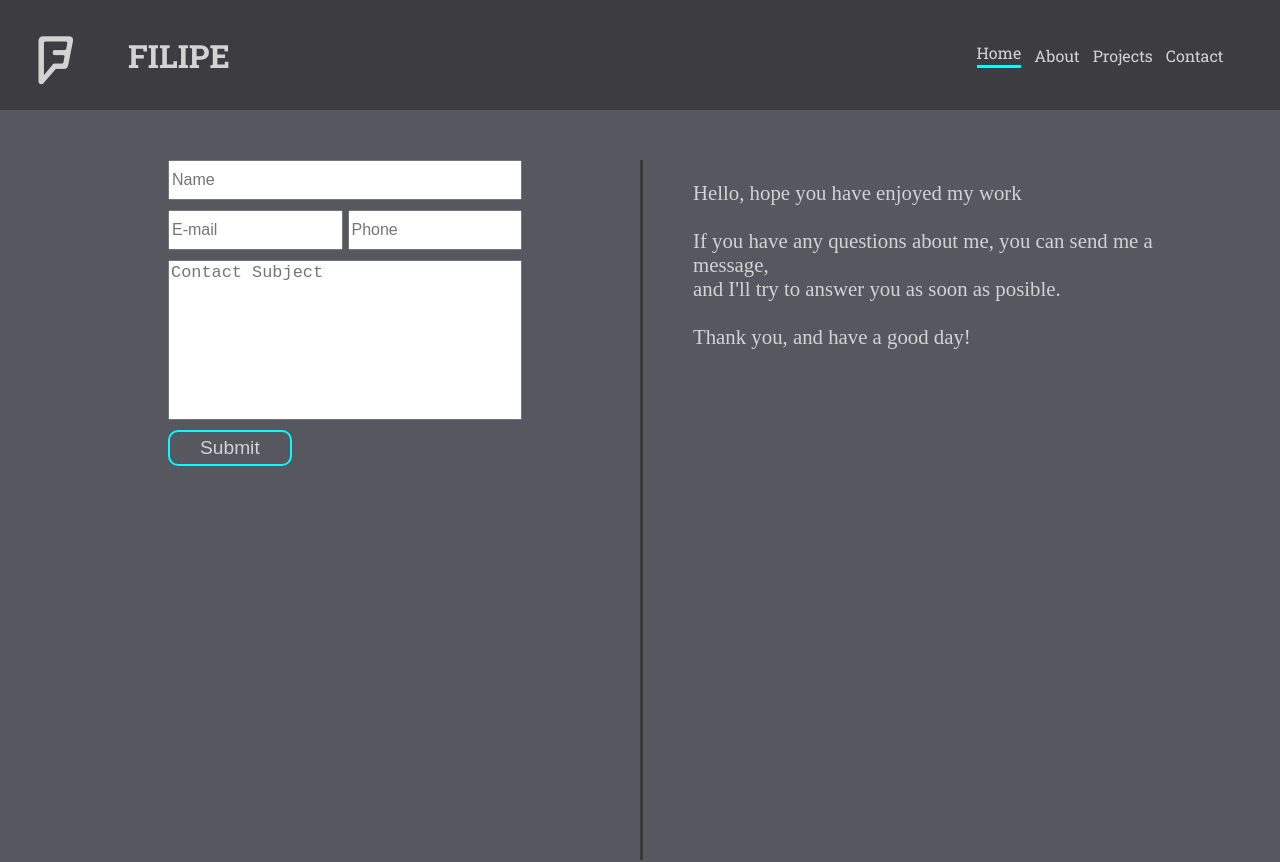
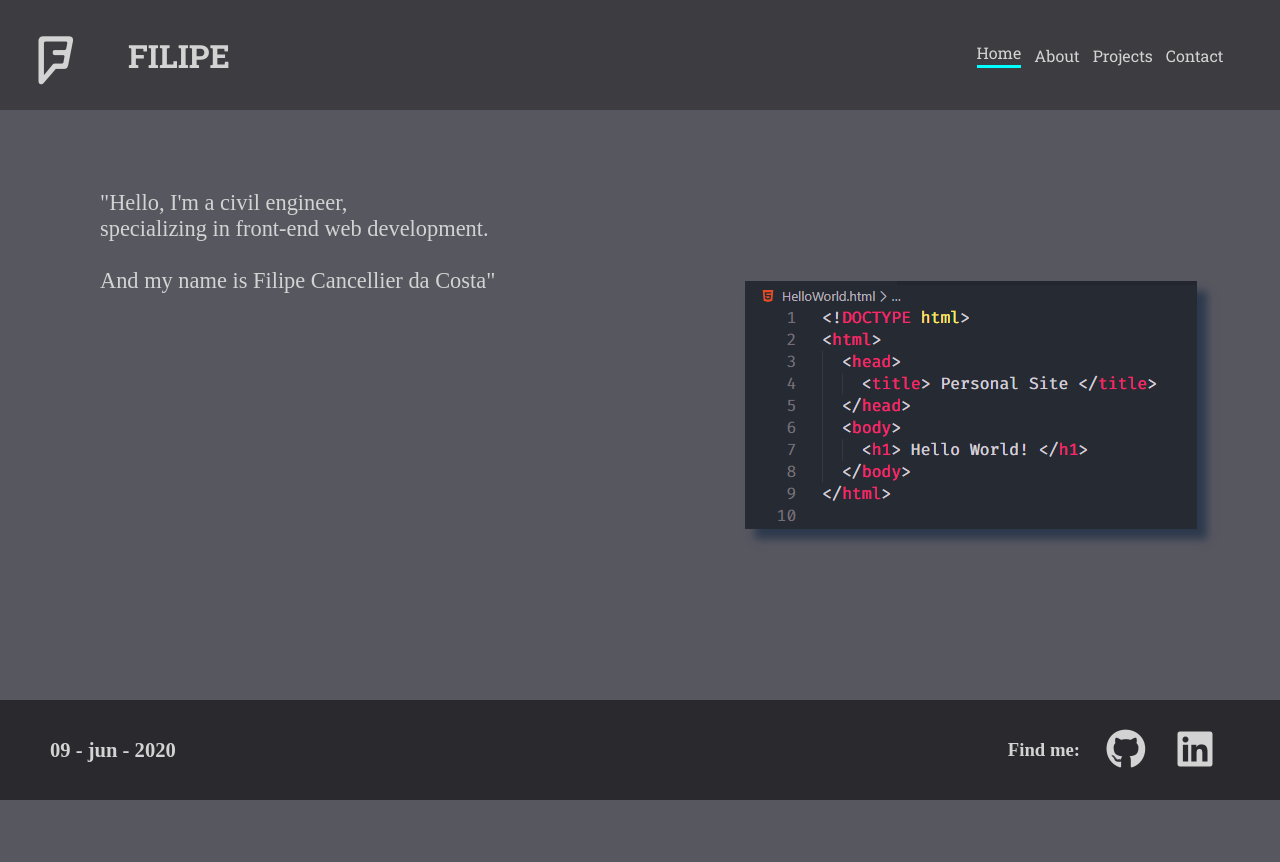
Before and after one commit to Cancellier27/FilipeSite, a React (Create React App) app: page / in a window 1280 px wide. Shown: the top 862 px of the page. After the commit the page ends 800 px from the top, so only its background shows below. Built offline with nearby package versions, Linux system fonts and the light colour scheme.

Commit message:
all layouts finished

```diff
--- a/src/App.css
+++ b/src/App.css
@@ -1,14 +1,14 @@
 body {
+  height: 100vh;
   margin: 0;
   padding: 0;
   box-sizing: border-box;
+  background-color: #575760;
 }
 
 .App {
+  height: 100vh;
   text-align: center;
-  background-color: #575760;
-
-  display: flex;
-  flex-direction: column;
-  justify-content: space-between;
+  display: grid;
+  grid-template-rows: 110px 1fr 100px;
 }
--- a/src/App.js
+++ b/src/App.js
@@ -13,7 +13,7 @@ function App() {
     <div className="App">
       <Header />
 
-      <Contact />
+      <Main />
 
       <Footer />
     </div>
--- a/src/components/contact/contact.css
+++ b/src/components/contact/contact.css
@@ -3,7 +3,6 @@
   align-content: center;
   justify-content: center;
   width: 100%;
-  height: 100vh;
   padding: 50px;
 }
 
--- a/src/components/header/header.css
+++ b/src/components/header/header.css
@@ -12,7 +12,6 @@ header {
   justify-content: space-between;
 
   background-color: #3D3D41;
-
 }
 
 .iconF {
--- a/src/components/projects/card.css
+++ b/src/components/projects/card.css
@@ -38,6 +38,11 @@
   transform: rotateY(180deg);
 }
 /* end of the rotation part */
+
+.mainCard {
+  justify-self: center;
+}
+
 
 .card-front {
   overflow: hidden;
--- a/src/components/projects/projects.css
+++ b/src/components/projects/projects.css
@@ -3,15 +3,16 @@
 }
 
 .projectsContainer {
-  height: 100vmin;
-  display: grid;
-  grid-template-rows: 130px auto;
-
+  height: auto;
+  display: flex;
+  flex-direction: column;
+  height: 100%;
 }
 
 .titleProjects {
   border-bottom: 3px #383838 solid;
-  margin: 0 50px;
+  margin: 5px 50px;
+  padding: 10px 0;
   display: flex;
   align-items: center;
   justify-content: flex-start;
@@ -26,7 +27,7 @@
   margin: 0;
   width: 100%;
   display: grid;
-  grid-template-columns: repeat(5, 1fr);
+  grid-template-columns: repeat(6, 1fr);
   align-self: start;
   gap: 20px;
   padding: 20px;
--- a/src/components/projects/projects.jsx
+++ b/src/components/projects/projects.jsx
@@ -20,7 +20,6 @@ const Projects = () => (
       ProjectDescription={descriptions.HashGameDescription}
       ProjectLink={links.hashGameLink}
       />
-
     </div>
 
   </main>
```
